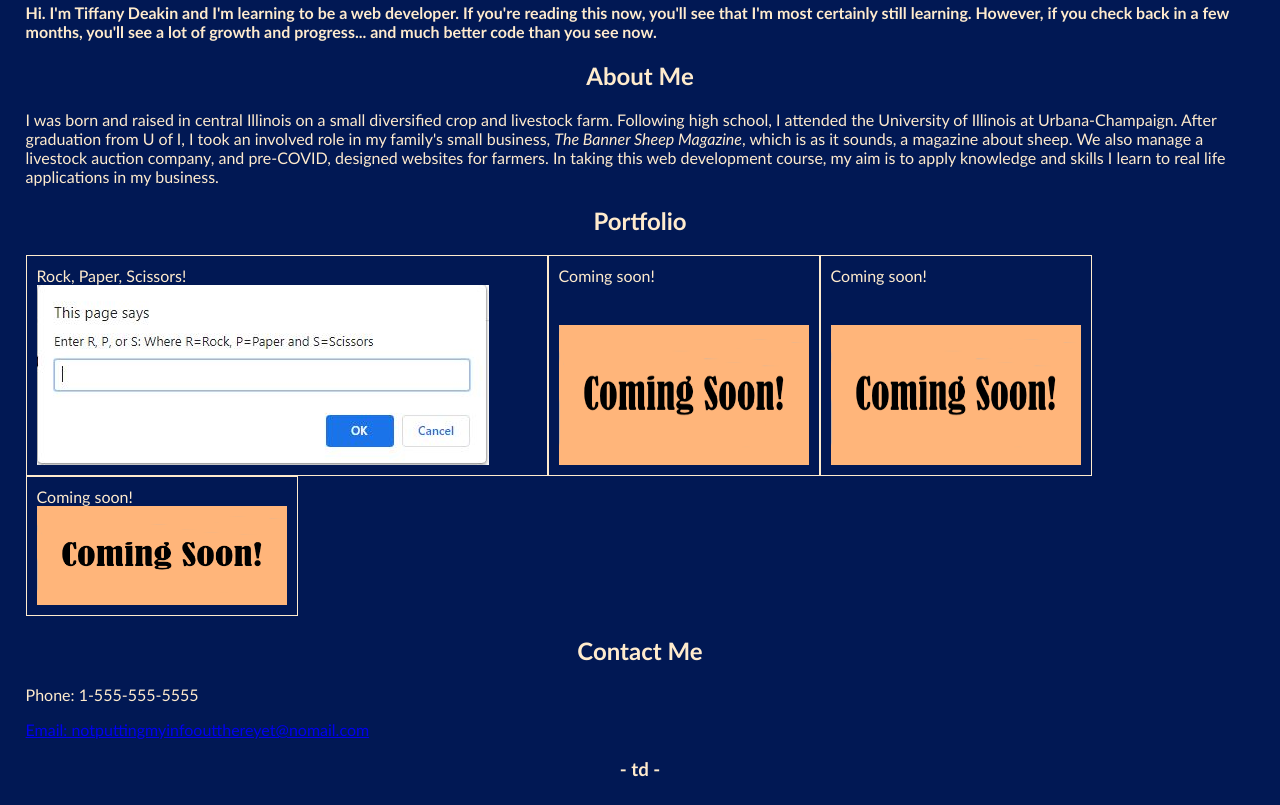
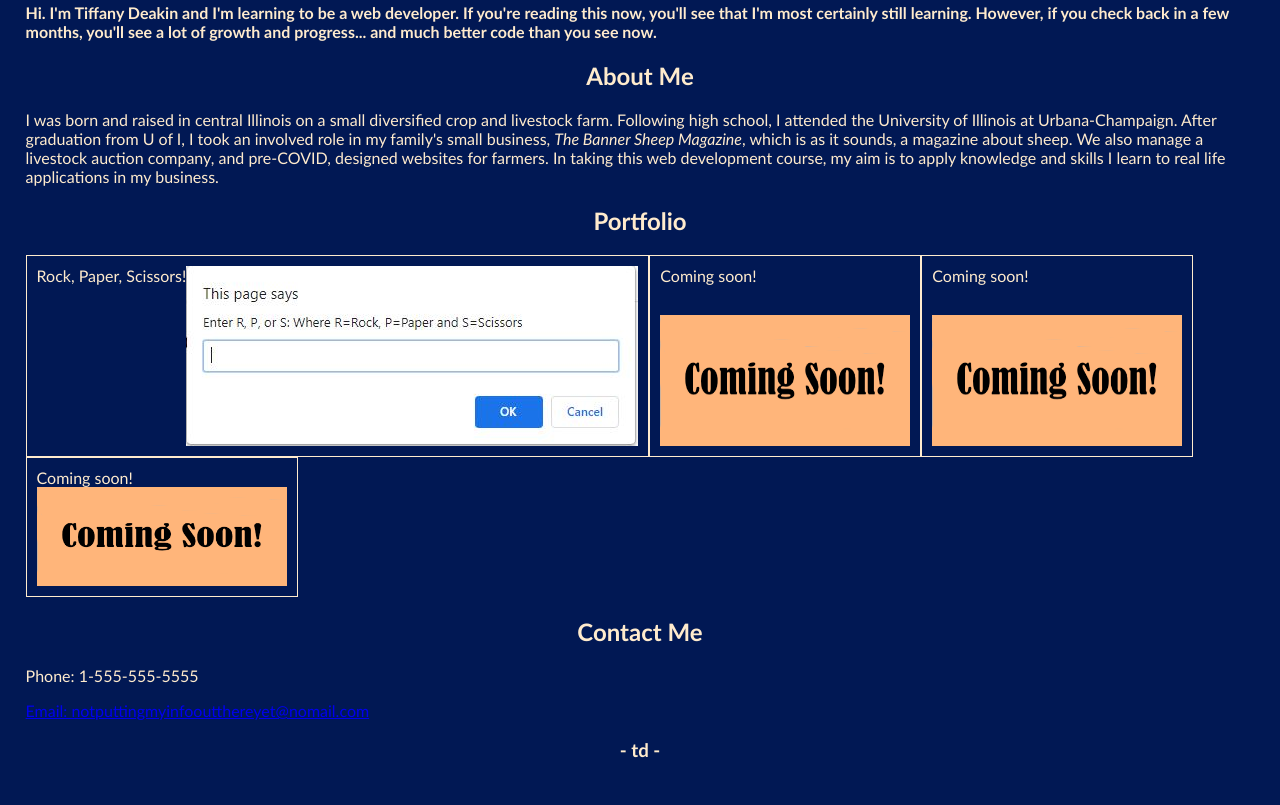
Before and after one commit to tdeakin93/portfolio, a plain HTML site: page index.html in a window 1280 px wide. Shown: the part 822-1627 px from the top of the page. Drawn offline with Linux system fonts and the light colour scheme.

Commit message:
updated read me and cleaned up code

```diff
--- a/assets/css/styles.css
+++ b/assets/css/styles.css
@@ -80,7 +80,7 @@ nav li :hover {
     display: flex;
     flex-wrap: wrap;
     flex: 2 0 200;
-    max-width: 500px;
+    max-width: 1000px;
     padding: 10px;
 }
 .work-samples :hover {
```
Also changed, not shown: assets/images/homepage-screenshot.JPG (added), 1 other file.
